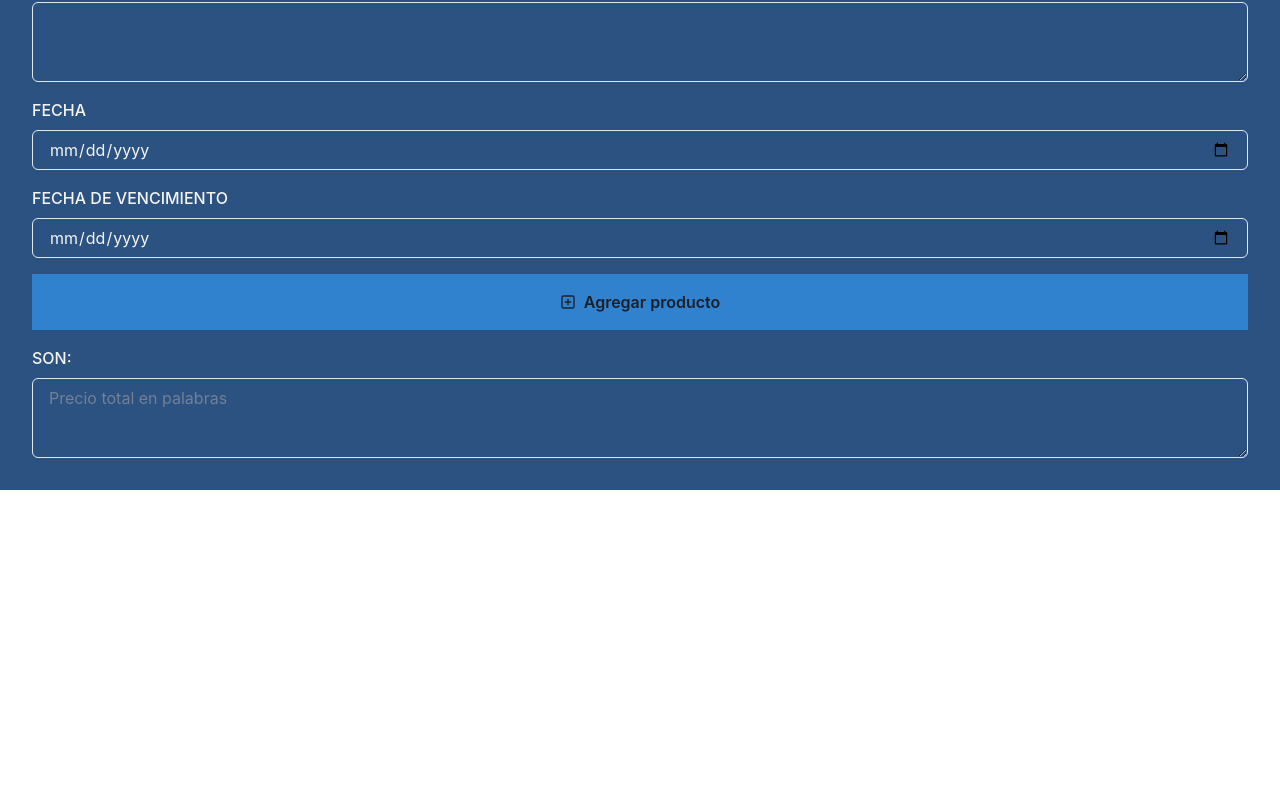
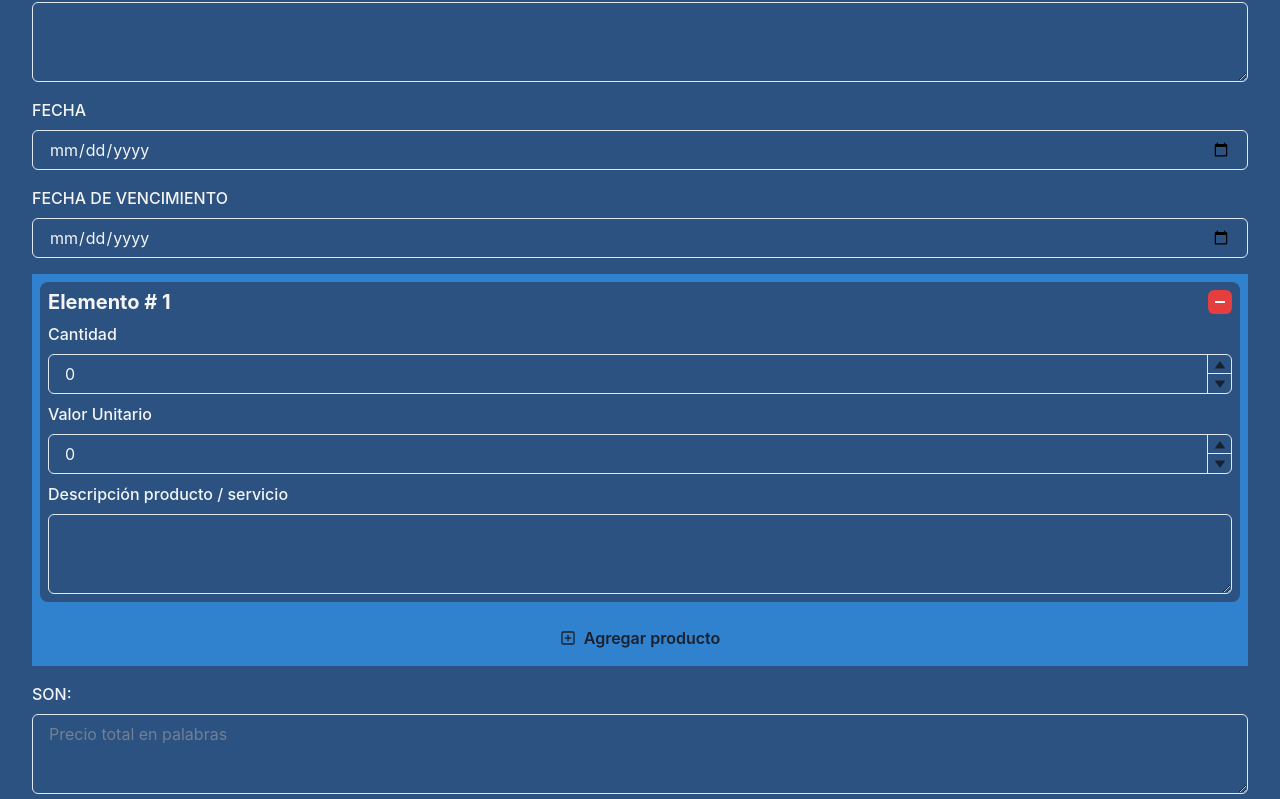
Before and after one commit to jhnemogap/emanuelimpresores-processes, a Next.js app: page /invoices/new in a window 1280 px wide. Shown: the part 393-1192 px from the top of the page. Before the commit the page ends 883 px from the top, so only its background shows below. Built offline with nearby package versions, Linux system fonts and the light colour scheme.

Commit message:
feat: second approach to manage product list dynamic

```diff
--- a/src/pages/invoices/new.tsx
+++ b/src/pages/invoices/new.tsx
@@ -15,10 +15,8 @@ import {
   Textarea,
   VStack,
 } from '@chakra-ui/react';
+import { ForwardedRef, forwardRef, useRef, useState } from 'react';
 import { MinusIcon, PlusSquareIcon } from '@chakra-ui/icons';
-
-import { useEffect, useState } from 'react';
-import { JSXElement } from '@babel/types';
 
 function NewInvoicePage() {
   return (
@@ -84,22 +82,34 @@ function NewInvoicePage() {
 export default NewInvoicePage;
 
 function InvoiceProducts() {
-  const [products, setProducts] = useState<unknown[]>([]);
+  const PRODUCT_INIT = { amount: 0, unitValue: 0, description: '' };
+
+  const products = useRef([{ ...PRODUCT_INIT }]);
+  const [, setCN] = useState(0);
 
   const handleDeleteProduct = (index: number) => {
-    // setProducts((ps) => ps.filter((_, cIndex) => cIndex !== index - 1));
+    products.current = products.current.filter((_, idx) => idx !== index - 1);
+    setCN((ps) => ps + 1);
   }
 
   const handleAddProduct = () => {
-    setProducts((ps) => [...ps, null]);
+    products.current = [...products.current, { ...PRODUCT_INIT }];
+    setCN((ps) => ps + 1);
   }
 
   return (
-    <VStack as='section' p={2} alignItems='stretch' spacing={4} bgColor='blue.500'>
-      {products.map((_, index) => (
+    <VStack
+      as='section'
+      p={2}
+      spacing={4}
+      alignItems='stretch'
+      bgColor='blue.500'
+    >
+      {products.current.map((product, index) => (
         <InvoiceProduct
           key={`p-${index + 1}`}
-          index={index + 1}
+          product={product}
+          indexProduct={index + 1}
           onDelete={() => handleDeleteProduct(index + 1)}
         />
       ))}
@@ -110,7 +120,19 @@ function InvoiceProducts() {
   );
 }
 
-function InvoiceProduct({ index = 1, onDelete = () => null }: InvoiceProductProps) {
+function InvoiceProduct({ indexProduct = 1, onDelete = () => null, product }: InvoiceProductProps) {
+  const [, setCN] = useState(0);
+
+  const handleOnChange = ({ name, value }: { name: string; value: string; }) => {
+    if (['amount', 'unitValue'].includes(name) && !!value) {
+      product[name] = parseInt(value); // ToDo: TS error
+    }
+    else {
+      product[name] = value; // ToDo: TS error
+    }
+    setCN((ps) => ps + 1);
+  }
+
   return (
     <VStack
       as='article'
@@ -122,7 +144,7 @@ function InvoiceProduct({ index = 1, onDelete = () => null }: InvoiceProductProp
     >
       <HStack as='header' justifyContent='space-between'>
         <Heading as='h2' size='md'>
-          Elemento # {index}
+          Elemento # {indexProduct}
         </Heading>
         <IconButton
           size='xs'
@@ -137,11 +159,11 @@ function InvoiceProduct({ index = 1, onDelete = () => null }: InvoiceProductProp
       <FormControl>
         <FormLabel>Cantidad</FormLabel>
         <NumberInput
-          name={`amount-e${index}`}
+          name={`amount-${indexProduct}`}
           min={1}
           max={99_999}
-          defaultValue={0}
-          clampValueOnBlur={false}
+          value={product.amount}
+          onChange={(value) => handleOnChange({ name: 'amount', value })}
         >
           <NumberInputField />
           <NumberInputStepper>
@@ -154,11 +176,12 @@ function InvoiceProduct({ index = 1, onDelete = () => null }: InvoiceProductProp
       <FormControl>
         <FormLabel>Valor Unitario</FormLabel>
         <NumberInput
-          name={`unit-value-e${index}`}
+          name={`unitValue-${indexProduct}`}
           min={1}
           max={9_999_999}
-          defaultValue={0}
           clampValueOnBlur={false}
+          value={product.unitValue}
+          onChange={(value) => handleOnChange({ name: 'unitValue', value })}
         >
           <NumberInputField />
           <NumberInputStepper>
@@ -170,13 +193,24 @@ function InvoiceProduct({ index = 1, onDelete = () => null }: InvoiceProductProp
 
       <FormControl>
         <FormLabel>Descripción producto / servicio</FormLabel>
-        <Textarea name={`description-e${index}`} defaultValue={''} />
+        <Textarea
+          name={`description-${indexProduct}`}
+          value={product.description}
+          onChange={(e) => handleOnChange({ name: 'description', value: e.currentTarget.value })}
+        />
       </FormControl>
     </VStack>
   );
 }
 
 interface InvoiceProductProps {
-  index: number;
+  indexProduct: number;
   onDelete?: () => void;
+  product: Product;
 }
+
+interface Product {
+  amount: number;
+  unitValue: number;
+  description: string;
+}
```
